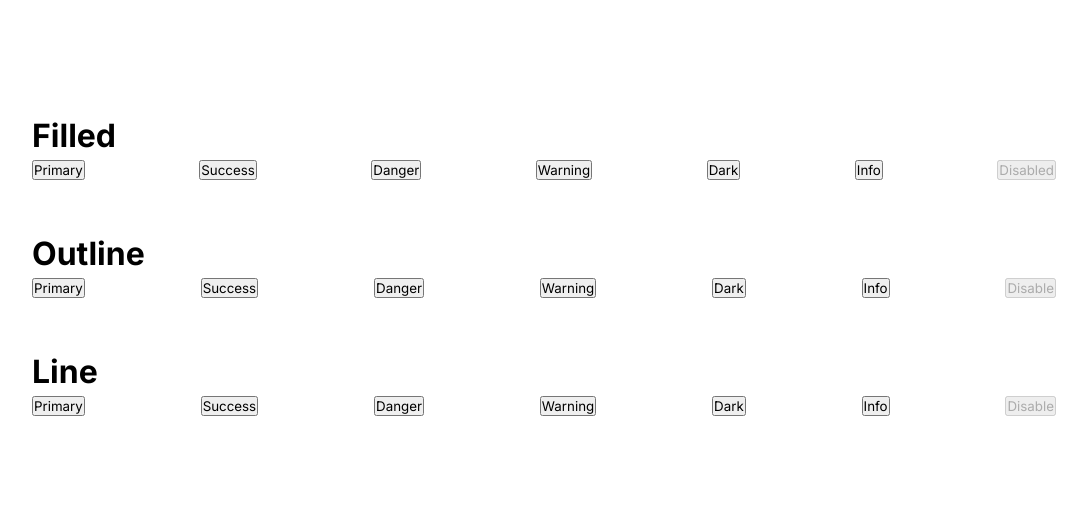
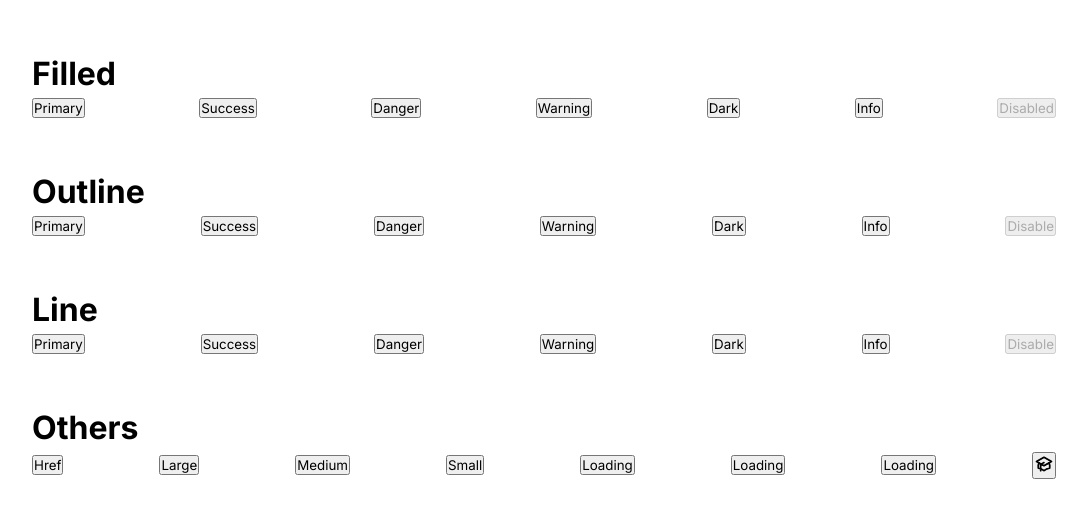
Before and after one commit to phanhuyanh/vuecore, a Vue app: page / in a window 1280 px wide. Shown: the part 161-678 px from the top of the page, without its empty margins (96-1183 px from the left). Built offline with nearby package versions, Linux system fonts and the light colour scheme.

Commit message:
size, loading, icon for button

```diff
--- a/App.vue
+++ b/App.vue
@@ -32,10 +32,46 @@
           >Success</vc-button
         >
         <vc-button color="danger" type="line">Danger</vc-button>
-        <vc-button color="warning" type="line">Warning</vc-button>
+        <vc-button color="warning" type="line" line-position="top"
+          >Warning</vc-button
+        >
         <vc-button color="dark" type="line">Dark</vc-button>
         <vc-button color="info" type="line">Info</vc-button>
         <vc-button disabled type="line">Disable</vc-button>
+      </div>
+    </div>
+    <div class="row">
+      <label>Others</label>
+      <div class="buttons">
+        <vc-button href="https://facebook.com" blank>Href</vc-button>
+        <vc-button size="large">Large</vc-button>
+        <vc-button size="medium">Medium</vc-button>
+        <vc-button size="small">Small</vc-button>
+        <vc-button loading>Loading</vc-button>
+        <vc-button loading size="large">Loading</vc-button>
+        <vc-button loading size="small">Loading</vc-button>
+        <vc-button href="https://vuecore.vercel.app">
+          <svg
+            xmlns="http://www.w3.org/2000/svg"
+            class="h-6 w-6"
+            fill="none"
+            viewBox="0 0 24 24"
+            stroke="currentColor"
+            width="20"
+            height="20"
+          >
+            <path d="M12 14l9-5-9-5-9 5 9 5z" />
+            <path
+              d="M12 14l6.16-3.422a12.083 12.083 0 01.665 6.479A11.952 11.952 0 0012 20.055a11.952 11.952 0 00-6.824-2.998 12.078 12.078 0 01.665-6.479L12 14z"
+            />
+            <path
+              stroke-linecap="round"
+              stroke-linejoin="round"
+              stroke-width="2"
+              d="M12 14l9-5-9-5-9 5 9 5zm0 0l6.16-3.422a12.083 12.083 0 01.665 6.479A11.952 11.952 0 0012 20.055a11.952 11.952 0 00-6.824-2.998 12.078 12.078 0 01.665-6.479L12 14zm-4 6v-7.5l4-2.222"
+            />
+          </svg>
+        </vc-button>
       </div>
     </div>
   </div>
--- a/main.js
+++ b/main.js
@@ -4,7 +4,6 @@ import vuecore from "./plugins/vuecore.js";
 import "./sass/main.sass";
 
 Vue.config.productionTip = false;
-Vue.config.performance = true;
 
 Vue.use(vuecore);
 
--- a/plugins/button.js
+++ /dev/null
@@ -1,6 +0,0 @@
-export default {
-  install(Vue) {
-    const Button = () => import("./components/Button.vue");
-    Vue.component("vc-button", Button);
-  }
-};
--- a/plugins/components/Button.vue
+++ b/plugins/components/Button.vue
@@ -6,6 +6,11 @@
     :class="className"
     :style="style"
   >
+    <span
+      v-if="loading"
+      class="loading"
+      :class="[`loading-size-${this.size}`, $slots.default ? 'm-r-5' : '']"
+    ></span>
     <slot></slot>
   </button>
 </template>
@@ -25,7 +30,6 @@ export default {
       type: String,
       default: "filled"
     },
-    loading: Boolean,
     disabled: Boolean,
     icon: String,
     textColor: String,
@@ -38,7 +42,12 @@ export default {
     linePosition: {
       type: String,
       default: "bottom"
-    }
+    },
+    bubble: {
+      type: Boolean,
+      default: true
+    },
+    loading: Boolean
   },
   computed: {
     className() {
@@ -54,6 +63,23 @@ export default {
         color: this.textColor
       };
     }
+  },
+  mounted() {
+    this.$el.addEventListener("click", this.click);
+  },
+  methods: {
+    click(e) {
+      if (!this.bubble) e.stopPropagation();
+      if (this.href) {
+        return window.open(this.href, this.blank ? "" : "_self");
+      }
+      if (this.router && this.$router) {
+        this.$router.push(this.router);
+      }
+    }
+  },
+  beforeDestroy() {
+    this.$el.removeEventListener("click", this.click);
   }
 };
 </script>
--- a/plugins/vuecore.js
+++ b/plugins/vuecore.js
@@ -1,29 +1,29 @@
 export default {
   install(Vue) {
     // 1. add global method or property. Usage: Vue.VERSION, Vue.myGlobalMethod
-    Vue.VERSION = "^2.6.12";
+    // Vue.VERSION = "^2.6.12";
 
-    Vue.myGlobalMethod = function() {
-      // some logic ...
-      console.log("my global method");
-    };
+    // Vue.myGlobalMethod = function() {
+    //   // some logic ...
+    //   console.log("my global method");
+    // };
 
     // add a global asset. Usage: v-my-directive
-    Vue.directive("my-directive", {});
+    // Vue.directive("my-directive", {});
 
     // inject some component options
-    Vue.mixin({
-      created() {}
-    });
+    // Vue.mixin({
+    //   created() {}
+    // });
 
     // add an instance method. Usage in component: this.$myMethod()
-    Vue.prototype.$myMethod = function() {
-      return "My method";
-    };
+    // Vue.prototype.$myMethod = function() {
+    //   return "My method";
+    // };
 
-    Vue.prototype.$italicHTML = function(text) {
-      return "<i>" + text + "</i>";
-    };
+    // Vue.prototype.$italicHTML = function(text) {
+    //   return "<i>" + text + "</i>";
+    // };
 
     // add an component. Usage in component: <hello-world></hello-world>
     const Button = () => import("./components/Button.vue");
@@ -31,5 +31,11 @@ export default {
   }
 };
 
-export const Button = () =>
-  import(/* webpackExports './button.js' */ "./button.js");
+const Button = {
+  install(Vue) {
+    const Button = () => import("./components/Button.vue");
+    Vue.component("vc-button", Button);
+  }
+};
+
+export { Button };
--- a/sass/_animation/_main.sass
+++ b/sass/_animation/_main.sass
@@ -1,4 +1,5 @@
 @import '_focus_button'
+@import '_spinner'
 
 =keyframes($name)
   @keyframes #{$name}
--- /dev/null
+++ b/sass/_animation/_spinner.sass
@@ -0,0 +1,29 @@
+@use '../_variables/_colors'
+@use '../_variables/_functions'
+
+.loading
+  display: inline-block
+  border: 1px solid transparent
+  border-top-color: get($text_and_background, "$light", "light4")
+  border-radius: 50%
+  animation: spinner .5s infinite linear
+  transform: translateZ(0)
+  padding-right: 5px
+
+.loading-size-medium
+  width: 12px
+  height: 12px
+
+.loading-size-large
+  width: 14px
+  height: 14px
+
+.loading-size-small
+  width: 10px
+  height: 10px
+
+@keyframes spinner
+  0%
+    transform: rotate(0)
+  100%
+    transform: rotate(360deg)
--- a/sass/_components/_button.sass
+++ b/sass/_components/_button.sass
@@ -140,7 +140,6 @@
 /* Button Line*/
 .vc-button-primary.vc-button-line
   color: $main-color
-  transition: all .3s ease
   &::before
     background-color: $subtle
   &:hover::after
@@ -151,7 +150,6 @@
 
 .vc-button-success.vc-button-line
   color: get($custom_color, "$light", "green1")
-  transition: all .3s ease
   &::before
    background-color: get($custom_color, "$light", "green4")
   &:hover::after
@@ -159,6 +157,46 @@
     background-color: get($custom_color, "$light", "green1")
   &:hover
     color: get($custom_color, "$light", "green0")
+
+.vc-button-danger.vc-button-line
+  color: get($custom_color, "$light", "red1")
+  &::before
+    background-color: get($custom_color, "$light", "red4")
+  &:hover::after
+    background-color: get($custom_color, "$light", "red1")
+    width: 100%
+  &:hover
+    color: get($custom_color, "$light", "red0")
+
+.vc-button-warning.vc-button-line
+  color: get($custom_color, "$light", "yellow1")
+  &::before
+    background-color: get($custom_color, "$light", "yellow4")
+  &:hover::after
+    background-color: get($custom_color, "$light", "yellow1")
+    width: 100%
+  &:hover
+    color: get($custom_color, "$light", "yellow0")
+
+.vc-button-dark.vc-button-line
+  color: get($text_and_background, "$light", "dark1")
+  &::before
+    background-color: get($text_and_background, "$light", "dark4")
+  &:hover::after
+    background-color: get($text_and_background, "$light", "dark1")
+    width: 100%
+  &:hover
+    color: get($text_and_background, "$light", "dark0")
+
+.vc-button-info.vc-button-line
+  color: get($custom_color, "$light", "teal1")
+  &::before
+    background-color: get($custom_color, "$light", "teal4")
+  &:hover::after
+    background-color: get($custom_color, "$light", "teal1")
+    width: 100%
+  &:hover
+    color: get($custom_color, "$light", "teal0")
 
 
 .line-position-bottom
@@ -176,10 +214,10 @@
 /* Button Line*/
 
 .vc-button
-  display: block
+  display: inline-flex
   white-space: nowrap
-  text-align: center
-  vertical-align: middle
+  align-items: center
+  justify-content: center
   user-select: none
   border-radius: 4px
   padding: 5px 10px
@@ -188,6 +226,7 @@
   transition: color .15s ease-in-out,background-color .15s ease-in-out,border-color .15s ease-in-out,box-shadow .2s,outline .2s ease-out
   outline: 0
   position: relative
+  line-height: 1.5
   &:disabled
     cursor: none
     pointer-events: none
@@ -195,6 +234,7 @@
 .vc-button-line
   background: none
   border-radius: 0
+  transition: all .3s ease
   &::after
     content: ''
     position: absolute
@@ -208,3 +248,7 @@
     height: 2px
     left: 0
     width: 100%
+  &:disabled
+    color: get($text_and_background, "$light", "dark4")
+  &:disabled::before
+    background-color: get($text_and_background, "$light", "light0")
--- a/sass/_utility/_main.sass
+++ b/sass/_utility/_main.sass
@@ -1,5 +1,6 @@
 @import '_typography'
 @import '_layer'
+@import '_sizing'
 
 *
   padding: 0
--- /dev/null
+++ b/sass/_utility/_sizing.sass
@@ -0,0 +1,2 @@
+.m-r-5
+  margin-right: 5px
```
